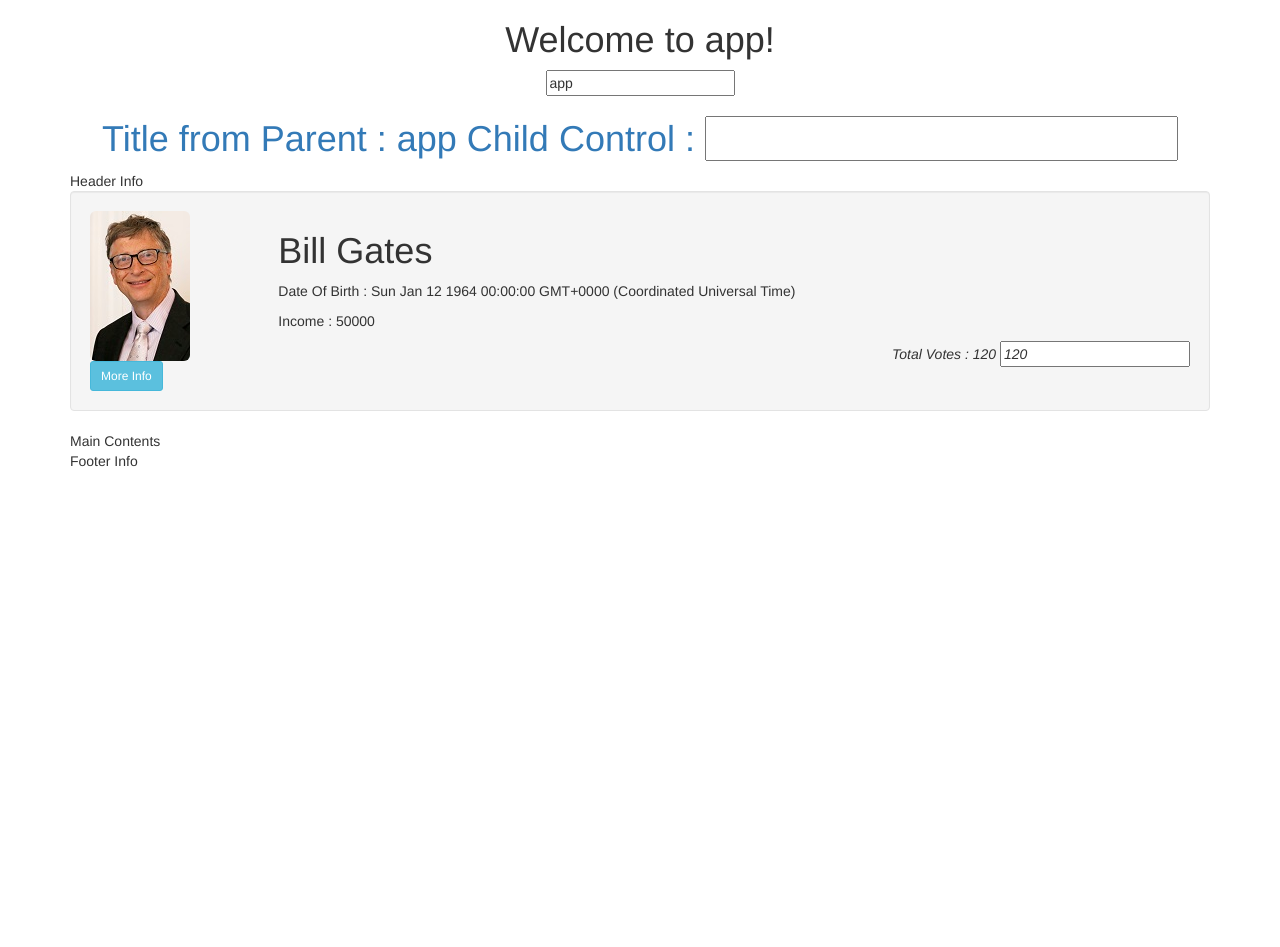
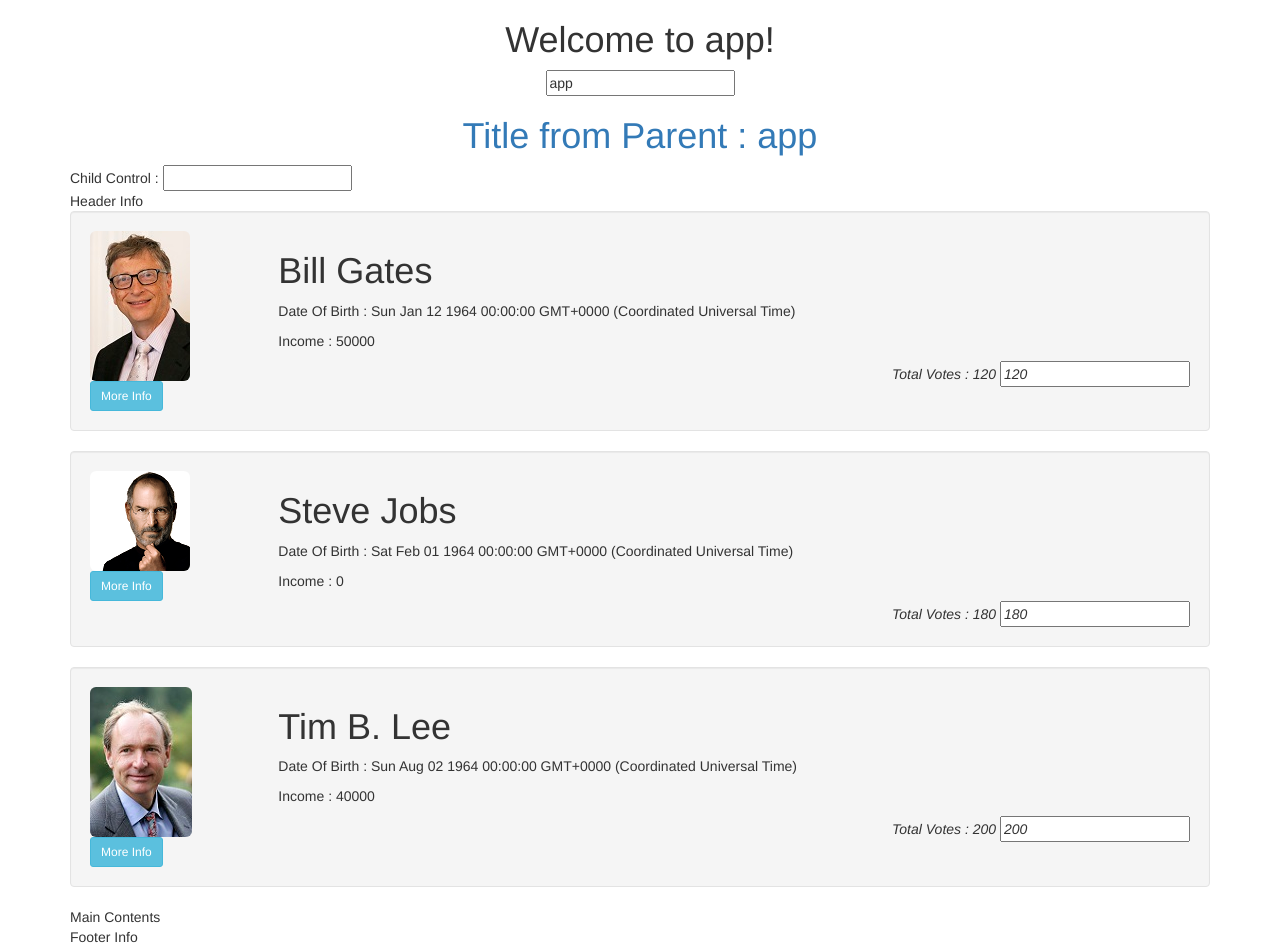
Before and after one commit to synergy2411/sg3-demo, an Angular app: page / in a window 1280 px wide. Before the commit the page ends 800 px from the top, so only its background shows below. Built offline with nearby package versions, Linux system fonts and the light colour scheme.

Commit message:
Data Model Added

```diff
--- a/src/app/app.component.html
+++ b/src/app/app.component.html
@@ -6,7 +6,7 @@
   <input type="text" [(ngModel)]="title">
 
  </div>
- <app-user [abc]="title" [user]="user"
+ <app-user [abc]="title" [users]="users"
   (childChanged)="changeChild($event)">
    <header>Header Info</header>
    <main class="section">Main Contents</main>
--- a/src/app/app.component.ts
+++ b/src/app/app.component.ts
@@ -9,7 +9,7 @@
 })
 export class AppComponent {
   title = 'app';
-  user : User;
+  users : User[];
 
   changeChild(eventdata : any){
     this.title = eventdata;
@@ -19,6 +19,6 @@
 
   }
   ngOnInit(){
-    this.user = USER_DATA;
+    this.users = USER_DATA;
   }
 }
--- a/src/app/data/user-data.ts
+++ b/src/app/data/user-data.ts
@@ -1,6 +1,6 @@
 import { User } from "../model/user";
 
-export const USER_DATA : User = {
+export const USER_DATA : User[] = [{
     firstName : "Bill",
     lastName : "Gates",
     dob : new Date("Jan 12, 1964"),
@@ -9,4 +9,22 @@
     company : "Microsoft",
     image : 'assets/images/bill.jpg',
     votes : 120
-  }
+  },{
+    firstName : "Steve",
+    lastName : "Jobs",
+    dob : new Date("Feb 1, 1964"),
+    income  : 0,
+    isWorking : false,
+    company : "Apple",
+    image : 'assets/images/steve.png',
+    votes : 180
+  },{
+    firstName : "Tim B.",
+    lastName : "Lee",
+    dob : new Date("Aug 2, 1964"),
+    income  : 40000,
+    isWorking : true,
+    company : "World Wide Web",
+    image : 'assets/images/tim.jpg',
+    votes : 200
+  }]
--- a/src/app/user/user.component.html
+++ b/src/app/user/user.component.html
@@ -1,10 +1,10 @@
 <div class="container">
     <h1 class="text-center text-primary">
         Title from Parent : {{ title }}
+    </h1>
         Child Control :
             <input type="text" #childControl
             (keyup)="onKeyup(childControl.value)">
-    </h1>
 </div>
 
 <!-- Data Projection -->
@@ -14,7 +14,7 @@
 
 <div class="container">
     <ul class="list-unstyled">
-        <li class="well">
+        <li class="well" *ngFor="let user of users">
             <div class="row">
                 <div class="col-xs-2 col-sm-2 col-md-2">
                     <img [src]="user.image" class="img-responsive img-rounded" >
--- a/src/app/user/user.component.ts
+++ b/src/app/user/user.component.ts
@@ -31,7 +31,7 @@
     AfterViewChecked,
     OnDestroy {
     @Input('abc') title: string;
-    @Input('user') user: User;
+    @Input('users') users: User[];
     @Output('childChanged') childChanged = new EventEmitter<string>();
 
     onKeyup(value:  string){
```
